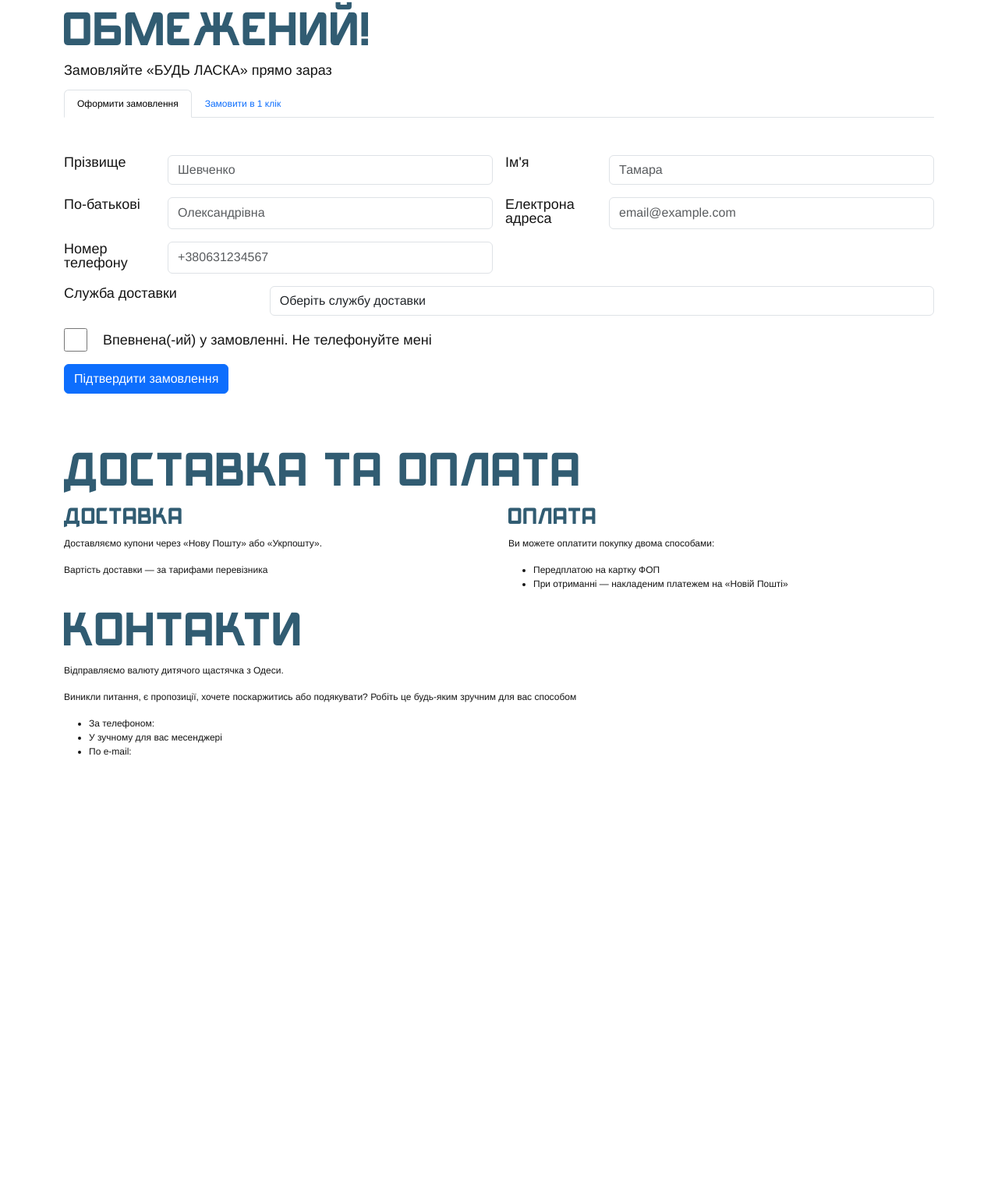
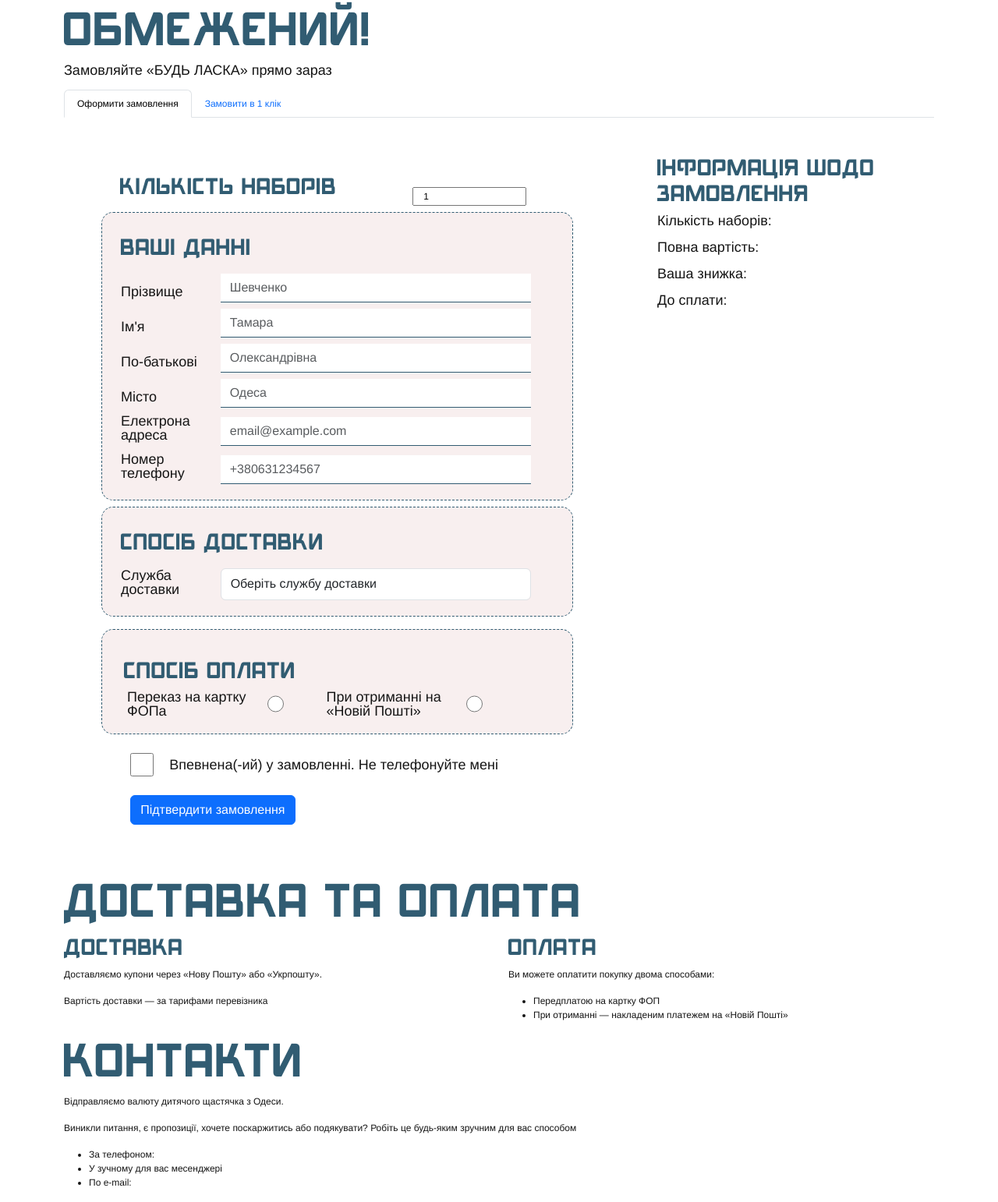
Before and after one commit to Stepan0202/budlaska_site, a PHP site: page / in a window 1280 px wide. Shown: the part 3422-4964 px from the top of the page at 78% size. Before the commit the page ends 4391 px from the top, so only its background shows below. Run offline with PHP 8.4, Linux system fonts and the light colour scheme; style sheets or scripts are compiled from the project's sources; some libraries are stand-ins or nearby versions.

Commit message:
Order form udated

```diff
--- a/src/index.html
+++ b/src/index.html
@@ -172,32 +172,48 @@
                 </ul>
                 <div class="tab-content" id="orderTabContent">
                     <div class="tab-pane fade show active" id="home" role="tabpanel" aria-labelledby="home-tab">
-                        <form id="orderForm" class="row g-3 py-5">
-                            <!-- Існуючі поля форми -->
-                            <div class="col-12 col-md-6 d-flex">
-                                <label for="secondName">Прізвище</label>
-                                <input type="text" class="form-control" id="secondName" name="secondName" placeholder="Шевченко">
-                            </div>
-                            <div class="col-12 col-md-6 d-flex">
-                                <label for="name">Ім'я</label>
-                                <input type="text" class="form-control" id="name" name="name" placeholder="Тамара">
-                            </div>
-                            <div class="col-12 col-md-6 d-flex">
-                                <label for="lastName">По-батькові</label>
-                                <input type="text" class="form-control" id="lastName" name="lastName" placeholder="Олександрівна">
-                            </div>
-                            <div class="col-12 col-md-6 d-flex">
-                              <label for="mail">Eлектрона адреса</label>
-                              <input type="text" class="form-control" id="mail" name="mail" placeholder="email@example.com">
-                            </div>
-                            <div class="col-12 col-md-6 d-flex">
-                              <label for="phone">Номер телефону</label>
-                              <input type="tel" class="form-control" id="inputPassword2" name="phone" placeholder="+380631234567">
+                        <div class="row">
+                            <form id="orderForm" class="row g-4 ms-5 py-5 pe-5 col-11 col-md-7 justify-content-center">
+                                <!-- Поле для кількості наборів -->
+                                <div class="col-12 row d-flex align-items-end">
+                                    <label class="col-8" for="quantity"><h3>Кількість наборів</h3></label>
+                                    <input class="col-3" type="number" class="form-control customInput" id="quantity" name="quantity" value="1" min="1" onchange="calculateTotal()">
                                 </div>
 
+                                <section class="orderForm__step row g-2">
+                                    <h3>Ваші данні</h3>
+                                    <div class="col-11 col-md-11 d-flex align-items-end">
+                                        <label class="label_30per" for="secondName">Прізвище</label>
+                                        <input type="text" class="form-control customInput" id="secondName" name="secondName" placeholder="Шевченко">
+                                    </div>
+                                    <div class="col-11 col-md-11 d-flex align-items-end">
+                                        <label class="label_30per" for="name">Ім'я</label>
+                                        <input type="text" class="form-control customInput" id="name" name="name" placeholder="Тамара">
+                                    </div>
+                                    <div class="col-11 col-md-11 d-flex align-items-end">
+                                        <label class="label_30per" for="lastName">По-батькові</label>
+                                        <input type="text" class="form-control customInput" id="lastName" name="lastName" placeholder="Олександрівна">
+                                    </div>
+                                    <div class="col-11 col-md-11 d-flex align-items-end">
+                                        <label class="label_30per" for="lastName">Місто</label>
+                                        <input type="text" class="form-control customInput" id="city" name="city" placeholder="Одеса">
+                                    </div>
+                                    <div class="col-11 col-md-11 d-flex align-items-end">
+                                        <label class="label_30per" for="mail">Eлектрона адреса</label>
+                                        <input type="text" class="form-control customInput" id="mail" name="mail" placeholder="email@example.com">
+                                    </div>
+                                    <div class="col-11 col-md-11 d-flex align-items-end">
+                                        <label class="label_30per" for="phone">Номер телефону</label>
+                                        <input type="tel" class="form-control customInput" id="phone" name="phone" placeholder="+380631234567">
+                                    </div>
+                                </section>
+
+
                                 <!-- Додавання вибору служби доставки -->
-                            <div class="col-12 d-flex">
-                                <label for="deliveryService">Служба доставки</label>
+                                <section class="orderForm__step row g-2">
+                                    <h3>Спосіб доставки</h3>
+                                    <div class="col-11 d-flex">
+                                        <label class="label_30per" for="deliveryService">Служба доставки</label>
                                         <select class="form-control" id="deliveryService" name="deliveryService" onchange="toggleDeliveryOptions()">
                                             <option value="">Оберіть службу доставки</option>
                                             <option value="novaPoshta">Нова Пошта</option>
@@ -207,7 +223,7 @@
 
                                     <!-- Параметри для Нової Пошти -->
                                     <div id="novaPoshtaOptions" style="display: none;">
-                                <div class="col-12 d-flex">
+                                        <div class="col-11 d-flex">
                                             <label for="novaPoshtaDeliveryMethod">Спосіб доставки</label>
                                             <select class="form-control" id="novaPoshtaDeliveryMethod" name="novaPoshtaDeliveryMethod" onchange="toggleNovaPoshtaDetails()">
                                                 <option value="">Оберіть спосіб доставки</option>
@@ -217,13 +233,13 @@
                                             </select>
                                         </div>
                                         <div id="novaPoshtaPostamat" style="display: none;">
-                                    <div class="col-12 d-flex">
+                                            <div class="col-11 d-flex">
                                                 <label for="postamatNumber">Номер поштомату</label>
                                                 <input type="text" class="form-control" id="postamatNumber" name="postamatNumber" placeholder="123">
                                             </div>
                                         </div>
                                         <div id="novaPoshtaBranch" style="display: none;">
-                                    <div class="col-12 d-flex">
+                                            <div class="col-11 d-flex">
                                                 <label for="branchNumber">Номер відділення</label>
                                                 <input type="text" class="form-control" id="branchNumber" name="branchNumber" placeholder="35">
                                             </div>
@@ -250,20 +266,44 @@
 
                                     <!-- Параметри для Укрпошти -->
                                     <div id="ukrPoshtaOptions" style="display: none;">
-                                <div class="col-12 d-flex">
+                                        <div class="col-11 d-flex">
                                             <label for="ukrPoshtaBranchNumber">Номер відділення</label>
                                             <input type="text" class="form-control" id="ukrPoshtaBranchNumber" name="ukrPoshtaBranchNumber" placeholder="35">
                                         </div>
                                     </div>
+                                    <!-- Поле для відображення суми до сплати -->
 
-                            <div class="col-12 d-flex align-items-center">
+
+                                </section>
+                                <section class="orderForm__step row g-3">
+                                    <h3>Спосіб оплати</h3>
+                                    <div class="col-12 row d-flex">
+                                        <div class="col-6 row">
+                                            <label class="col-9" for="paymentMethod_card">Переказ на картку ФОПа</label>
+                                            <input class="col-1" type="radio" id="paymentMethod_card" name="paymentMethod" placeholder="35">
+                                        </div>
+                                        <div class="col-6 row">
+                                            <label class="col-9" for="paymentMethod_post">При отриманні на «Новій Пошті»</label>
+                                            <input class="col-1" type="radio"  id="paymentMethod_post" name="paymentMethod" placeholder="35">
+                                        </div>
+                                    </div>
+                                </section>
+                                <div class="col-11 d-flex align-items-center">
                                     <input type="checkbox" id="dontCall" name="dontCall">
                                     <label id="dontCallLabel" for="dontCallTrue">Впевнена(-ий) у замовленні. Не телефонуйте мені</label>
                                 </div>
-                            <div class="col-12">
+                                <div class="col-11">
                                 <button type="submit" class="btn btn-primary mb-3">Підтвердити замовлення</button>
                                 </div>
                             </form>
+                            <section class="orderInfo col-11 col-md-4 p-5 ms-4">
+                                <h3>Інформація шодо замовлення</h3>
+                                <p>Кількість наборів: <span class="kitsQuantity"></span></p>
+                                <p>Повна вартість: <span class="kitsFullPrice"></span></p>
+                                <p>Ваша знижка: <span class="kitsDiscount"></span></p>
+                                <p>До сплати: <span class="kitsTotalPrice" id="totalAmount"></span></p>
+                            </section>
+                        </div>
                     </div>
                     <div class="tab-pane fade" id="profile" role="tabpanel" aria-labelledby="profile-tab">
                         ..ffff
--- a/src/scss/main.scss
+++ b/src/scss/main.scss
@@ -29,6 +29,13 @@
 p{
     font-family: $secondary-font;
 }
+
+.customInput{
+    border-width: 0px;
+    border-bottom: 1px $logo-color solid;
+    border-radius: 0;
+}
+
 @media (max-width: 767px) {
     h1{
         font-size: 12vw;
@@ -384,11 +391,12 @@
         font-size: 18px;
         line-height: 100%;
     }
-    label:not(#dontCallLabel){
+    .label_30per{
         margin-bottom: 5px;
         margin-right: 10px;
         width: 30%;
     }
+
     input[type="checkbox"]{
         width: 30px;
         height: 30px;
@@ -397,3 +405,9 @@
 }
 .contacts {
 }
+.orderForm__step{
+    background-color: $bg-color;
+    padding: 20px 0 20px 20px;
+    border-radius: 15px;
+    border: $logo-color 1px dashed;
+}
```
Also changed, not shown: src/js/main.js (+15 -0 lines), src/php/index.php (+22 -3 lines). Lines whose indentation alone changed are shown as unchanged.
